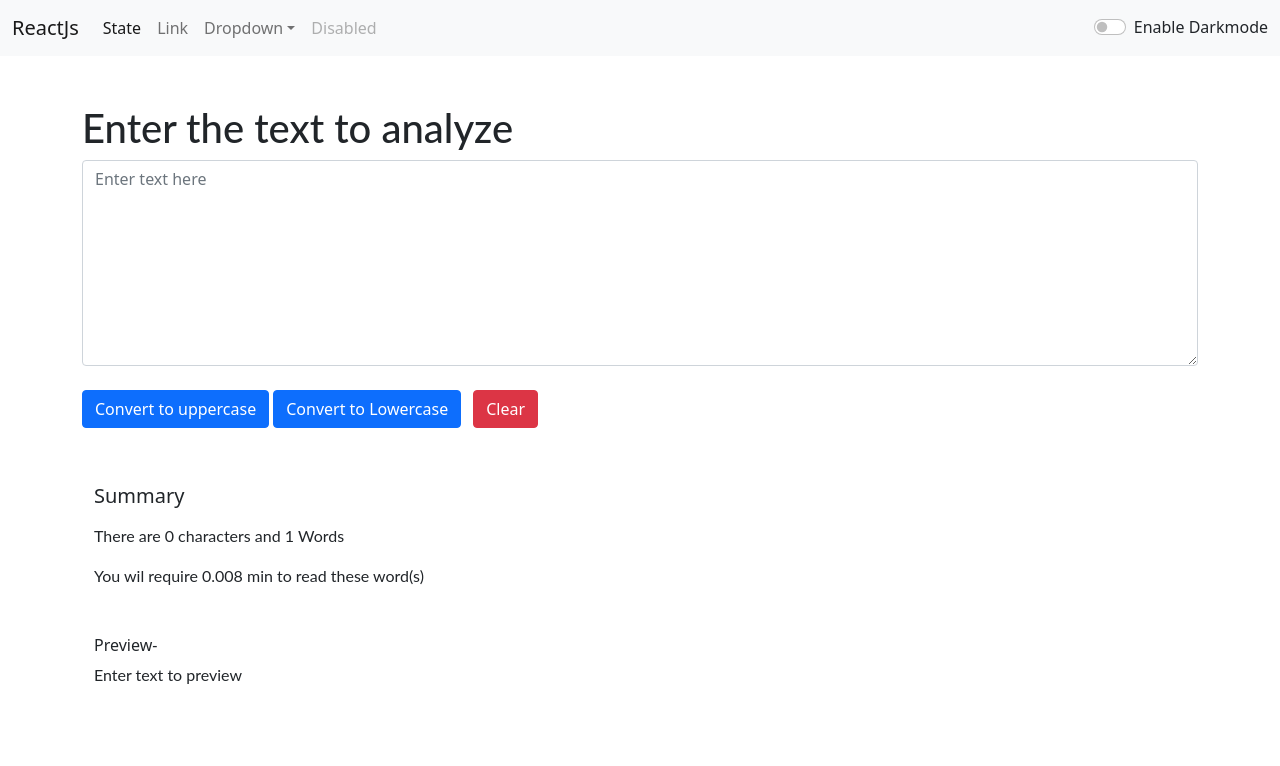
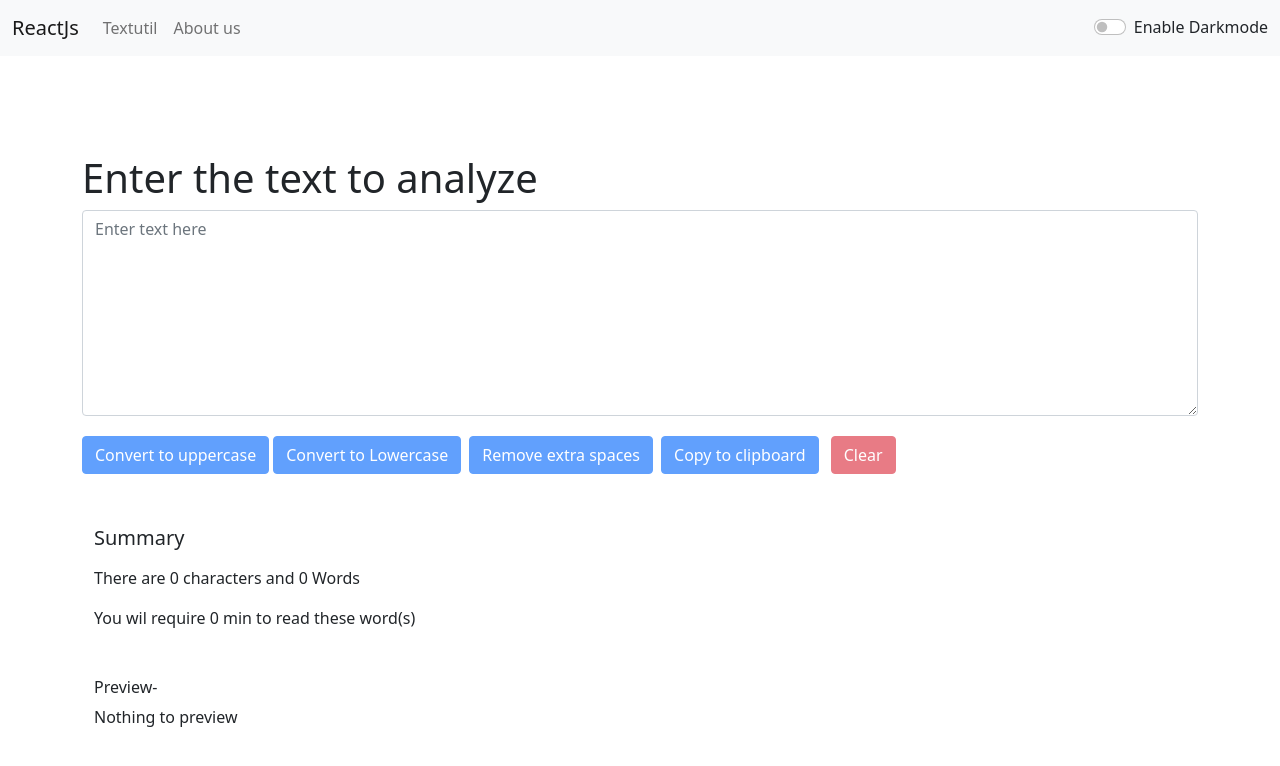
Before and after one commit to amanthokale/Darkmode-reactjs, a React (Create React App) app: page / in a window 1280 px wide. Shown: the top 766 px of the page. Built offline with nearby package versions, Linux system fonts and the light colour scheme.

Commit message:
5 files modified

```diff
--- a/src/App.js
+++ b/src/App.js
@@ -1,9 +1,9 @@
 import React, { useState } from 'react';
-import './style.css';
 import Navbar from './components/Navbar';
 import Textform from './components/Textform';
-// import About from './components/About';
+import About from './components/About';
 import Alert from './components/Alert';
+import { BrowserRouter as Router, Routes, Route } from 'react-router-dom';
 
 export default function App() {
   //DArkmode
@@ -38,20 +38,31 @@ export default function App() {
   //components
   return (
     <>
+      <Router>
         <Navbar
           title="ReactJs"
-        about="State"
+          about="About us"
           mode={mode}
           togglemode={togglemode}
+          textutil="Textutil"
         />
-      {/* <Navbar /> */}
         <Alert alert={alert} />
+
+        <Routes>
+          <Route
+            path="/"
+            element={
               <Textform
                 givealert={givealert}
                 heading="Enter the text to analyze"
                 mode={mode}
               />
-      {/* <About /> */}
+            }
+          />
+
+          <Route path="/about" element={<About mode={mode} />} />
+        </Routes>
+      </Router>
     </>
   );
 }
--- a/src/components/About.js
+++ b/src/components/About.js
@@ -1,6 +1,6 @@
 import React, { useState } from 'react';
 
-export default function About() {
+export default function About(props) {
   // const [darkmode,setdarkmode]= useState({
   //   color=black,
   //   backgroundColor=white
@@ -8,39 +8,17 @@ export default function About() {
   // const darkmode = ()=>{
   const [btntext, setbtn] = useState('Enable dark mode');
 
-  const [myStyle, setStyle] = useState({
-    color: 'black',
-    backgroundColor: 'white',
-    border: '1px solid black',
-  });
+  // const [myStyle, setStyle] = useState({});
 
-  const togglestyle = () => {
-    if (myStyle.color == 'black') {
-      setStyle({
-        color: 'white',
-        backgroundColor: 'black',
-        border: '1px solid white',
-      });
-      setbtn('Enable light mode');
-    } else {
-      setStyle({
-        color: 'black',
-        backgroundColor: 'white',
-        border: '1px solid black',
-      });
-      setbtn('Enable dark mode');
-    }
+  let myStyle = {
+    color: props.mode === 'dark' ? 'white' : 'black',
+    backgroundColor: props.mode === 'dark' ? 'rgb(54, 62, 70)' : 'white',
+    // border: '1px solid white',
   };
 
-  // let myStyle = {
-  //   color: 'white',
-  //   backgroundColor: 'black',
-  //   border: '1px solid white',
-  // };
-
   return (
-    <div className="container my-3" style={myStyle}>
-      <h2>About Us</h2>
+    <div className="container my-3 " style={myStyle}>
+      <h2 className="mt-15 mb-10">About Us</h2>
       <div style={myStyle} className="accordion" id="accordionExample">
         <div style={myStyle} className="accordion-item">
           <h2 className="accordion-header" id="headingOne">
@@ -53,7 +31,7 @@ export default function About() {
               aria-expanded="true"
               aria-controls="collapseOne"
             >
-              Accordion Item #1
+              <b>Analyze your text</b>
             </button>
           </h2>
           <div
@@ -61,16 +39,10 @@ export default function About() {
             className="accordion-collapse collapse show"
             aria-labelledby="headingOne"
             data-bs-parent="#accordionExample"
+            style={myStyle}
           >
             <div className="accordion-body">
-              <strong>This is the first item's accordion body.</strong> It is
-              shown by default, until the collapse plugin adds the appropriate
-              classes that we use to style each element. These classes control
-              the overall appearance, as well as the showing and hiding via CSS
-              transitions. You can modify any of this with custom CSS or
-              overriding our default variables. It's also worth noting that just
-              about any HTML can go within the <code>.accordion-body</code>,
-              though the transition does limit overflow.
+              <p>You can analyze your text here with our textutils</p>
             </div>
           </div>
         </div>
@@ -85,7 +57,7 @@ export default function About() {
               aria-expanded="false"
               aria-controls="collapseTwo"
             >
-              Accordion Item #2
+              <b>Free to use</b>
             </button>
           </h2>
           <div
@@ -95,14 +67,7 @@ export default function About() {
             data-bs-parent="#accordionExample"
           >
             <div className="accordion-body">
-              <strong>This is the second item's accordion body.</strong> It is
-              hidden by default, until the collapse plugin adds the appropriate
-              classes that we use to style each element. These classes control
-              the overall appearance, as well as the showing and hiding via CSS
-              transitions. You can modify any of this with custom CSS or
-              overriding our default variables. It's also worth noting that just
-              about any HTML can go within the <code>.accordion-body</code>,
-              though the transition does limit overflow.
+              <p>Website is free to use</p>
             </div>
           </div>
         </div>
@@ -117,7 +82,7 @@ export default function About() {
               aria-expanded="false"
               aria-controls="collapseThree"
             >
-              Accordion Item #3
+              <b>Browser compatible</b>
             </button>
           </h2>
           <div
@@ -127,21 +92,14 @@ export default function About() {
             data-bs-parent="#accordionExample"
           >
             <div className="accordion-body">
-              <strong>This is the third item's accordion body.</strong> It is
-              hidden by default, until the collapse plugin adds the appropriate
-              classes that we use to style each element. These classes control
-              the overall appearance, as well as the showing and hiding via CSS
-              transitions. You can modify any of this with custom CSS or
-              overriding our default variables. It's also worth noting that just
-              about any HTML can go within the <code>.accordion-body</code>,
-              though the transition does limit overflow.
+              <p>Website is responsive and compatible with all browsers</p>
             </div>
           </div>
         </div>
       </div>
-      <button onClick={togglestyle} className="my-3 btn-primary btn">
+      {/* <button onClick={togglestyle} className="my-3 btn-primary btn">
         {btntext}
-      </button>
+      </button> */}
     </div>
   );
 }
--- a/src/components/Alert.js
+++ b/src/components/Alert.js
@@ -5,16 +5,17 @@ export default function Alert(props) {
     let a = word.toLowerCase();
     return a.charAt(0).toUpperCase() + a.slice(1);
   };
+
   return (
-    props.alert && (
-      <div>
+    <div style={{ height: '50px' }}>
+      {props.alert && (
         <div
           className={`alert alert-${props.alert.type} alert-dismissible fade show`}
           role="alert"
         >
           <strong>{capitalize(props.alert.type)}:</strong> {props.alert.msg}
         </div>
-      </div>
-    )
+      )}
+    </div>
   );
 }
--- a/src/components/Navbar.js
+++ b/src/components/Navbar.js
@@ -1,5 +1,6 @@
 import React from 'react';
 import pt from 'prop-types';
+import { Link } from 'react-router-dom';
 
 export default function Navbar(props) {
   return (
@@ -8,9 +9,9 @@ export default function Navbar(props) {
         className={`navbar navbar-expand-lg navbar-${props.mode} bg-${props.mode}`}
       >
         <div className="container-fluid">
-          <a className="navbar-brand" href="#">
+          <Link className="navbar-brand" to="#">
             {props.title}
-          </a>
+          </Link>
           <button
             className="navbar-toggler"
             type="button"
@@ -25,49 +26,14 @@ export default function Navbar(props) {
           <div className="collapse navbar-collapse" id="navbarSupportedContent">
             <ul className="navbar-nav me-auto mb-2 mb-lg-0">
               <li className="nav-item">
-                <a className="nav-link active" aria-current="page" href="#">
-                  {props.about}
-                </a>
+                <Link className="nav-link" to="/">
+                  {props.textutil}
+                </Link>
               </li>
               <li className="nav-item">
-                <a className="nav-link" href="#">
-                  Link
-                </a>
-              </li>
-              <li className="nav-item dropdown">
-                <a
-                  className="nav-link dropdown-toggle"
-                  href="#"
-                  id="navbarDropdown"
-                  role="button"
-                  data-bs-toggle="dropdown"
-                  aria-expanded="false"
-                >
-                  Dropdown
-                </a>
-                <ul className="dropdown-menu" aria-labelledby="navbarDropdown">
-                  <li>
-                    <a className="dropdown-item" href="#">
-                      Action
-                    </a>
-                  </li>
-                  <li>
-                    <a className="dropdown-item" href="#">
-                      Another action
-                    </a>
-                  </li>
-                  <li>
-                    <hr className="dropdown-divider" />
-                  </li>
-                  <li>
-                    <a className="dropdown-item" href="#">
-                      Something else here
-                    </a>
-                  </li>
-                </ul>
-              </li>
-              <li className="nav-item">
-                <a className="nav-link disabled">Disabled</a>
+                <Link className="nav-link" aria-current="page" to="/about">
+                  {props.about}
+                </Link>
               </li>
             </ul>
             {/* <form className="d-flex">
--- a/src/components/Textform.js
+++ b/src/components/Textform.js
@@ -17,6 +17,15 @@ export default function Textform(props) {
   const clear = () => {
     setText('');
     props.givealert('Text cleared', 'success');
+  };
+  const RXS = () => {
+    let newtext = text.split(/[ ]+/);
+    setText(newtext.join(' '));
+    props.givealert('Extra spaces removed', 'success');
+  };
+  const CTC = () => {
+    navigator.clipboard.writeText(text);
+    props.givealert('Text copied to clipboard', 'success');
   };
   const changer = (event) => {
     setText(event.target.value);
@@ -44,19 +53,38 @@ export default function Textform(props) {
             onChange={changer}
           ></textarea>
         </div>
-        <button className="btn btn-primary" onClick={Upclick}>
+        <button
+          disabled={text.length === 0}
+          className="btn btn-primary my-1"
+          onClick={Upclick}
+        >
           Convert to uppercase
         </button>
         <button
-          className="btn btn-primary mx-1 my-2"
+          disabled={text.length === 0}
+          className="btn btn-primary mx-1 my-1"
           onClick={Dclick}
-          // onchange={Dchange}
         >
           Convert to Lowercase
         </button>
+        <button
+          disabled={text.length === 0}
+          className="btn btn-primary mx-1 my-1"
+          onClick={RXS}
+        >
+          Remove extra spaces
+        </button>
+        <button
+          disabled={text.length === 0}
+          className="btn btn-primary mx-1 my-1"
+          onClick={CTC}
+        >
+          Copy to clipboard
+        </button>
 
         <button
-          className="btn btn-danger mx-2 "
+          disabled={text.length === 0}
+          className="btn btn-danger mx-2 my-1"
           onClick={clear}
           // onchange={Dchange}
         >
@@ -66,18 +94,29 @@ export default function Textform(props) {
         <div className="container my-5">
           <h5>Summary</h5>
           <p className="my-3">
-            There are {text.length} characters and {text.split(' ').length}{' '}
+            There are {text.length} characters and {'  '}
+            {
+              text.split(/\s+/).filter((element) => {
+                return element.length != 0;
+              }).length
+            }
+            {'  '}
             Words
           </p>
           <p>
-            You wil require {0.008 * text.split(' ').length} min to read these
-            word(s)
+            You wil require{' '}
+            {0.008 *
+              text.split(/\s+/).filter((element) => {
+                return element.length != 0;
+              }).length}
+            {'  '}
+            min to read these word(s)
           </p>
         </div>
 
         <div className="container my-3">
           <h6>Preview-</h6>
-          <p>{text.length > 0 ? text : 'Enter text to preview'}</p>
+          <p>{text.length > 0 ? text : 'Nothing to preview'}</p>
         </div>
       </div>
     </>
```
Lines whose indentation alone changed are shown as unchanged.
